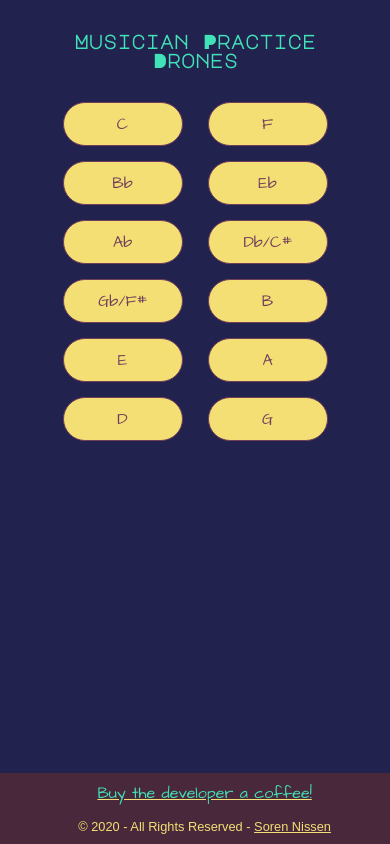
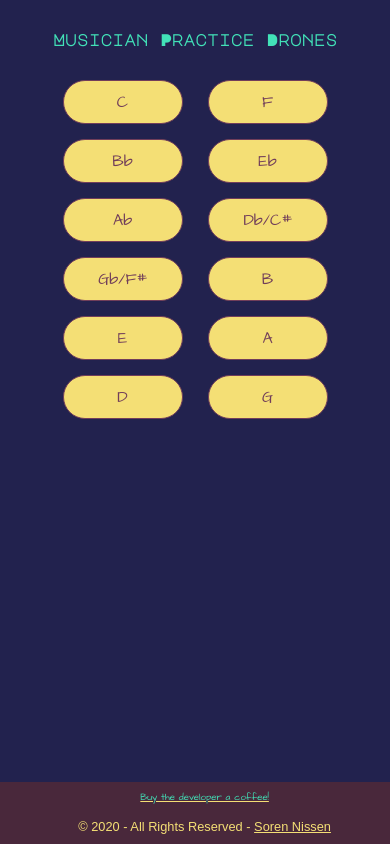
Before and after one commit to skendanavian/muscian-practice-drones, a React (Create React App) app: page / in a window 390 px wide. Built offline with nearby package versions, Linux system fonts and the light colour scheme.

Commit message:
responsive updates for iphone 6

```diff
--- a/src/App.scss
+++ b/src/App.scss
@@ -80,19 +80,16 @@ h1 {
 
 @media screen and (min-width: 321px) and (max-width: 699px) {
   h1 {
-    font-size: 1.2rem;
+    font-size: 1rem;
   }
 
   .coffeeLink p {
-    font-size: 1rem;
+    font-size: 0.6rem;
   }
 
   .copyright p {
-    font-size: 0.5rem;
+    font-size: 0.4rem;
   }
-  // p {
-  //   font-size: 0.8rem;
-  // }
 }
 
 @media screen and (max-width: 320px) {
@@ -107,8 +104,4 @@ h1 {
   .copyright p {
     font-size: 0.5rem;
   }
-  // p {
-  //   padding-top: 10px;
-  //   font-size: 0.7rem;
-  // }
 }
```
